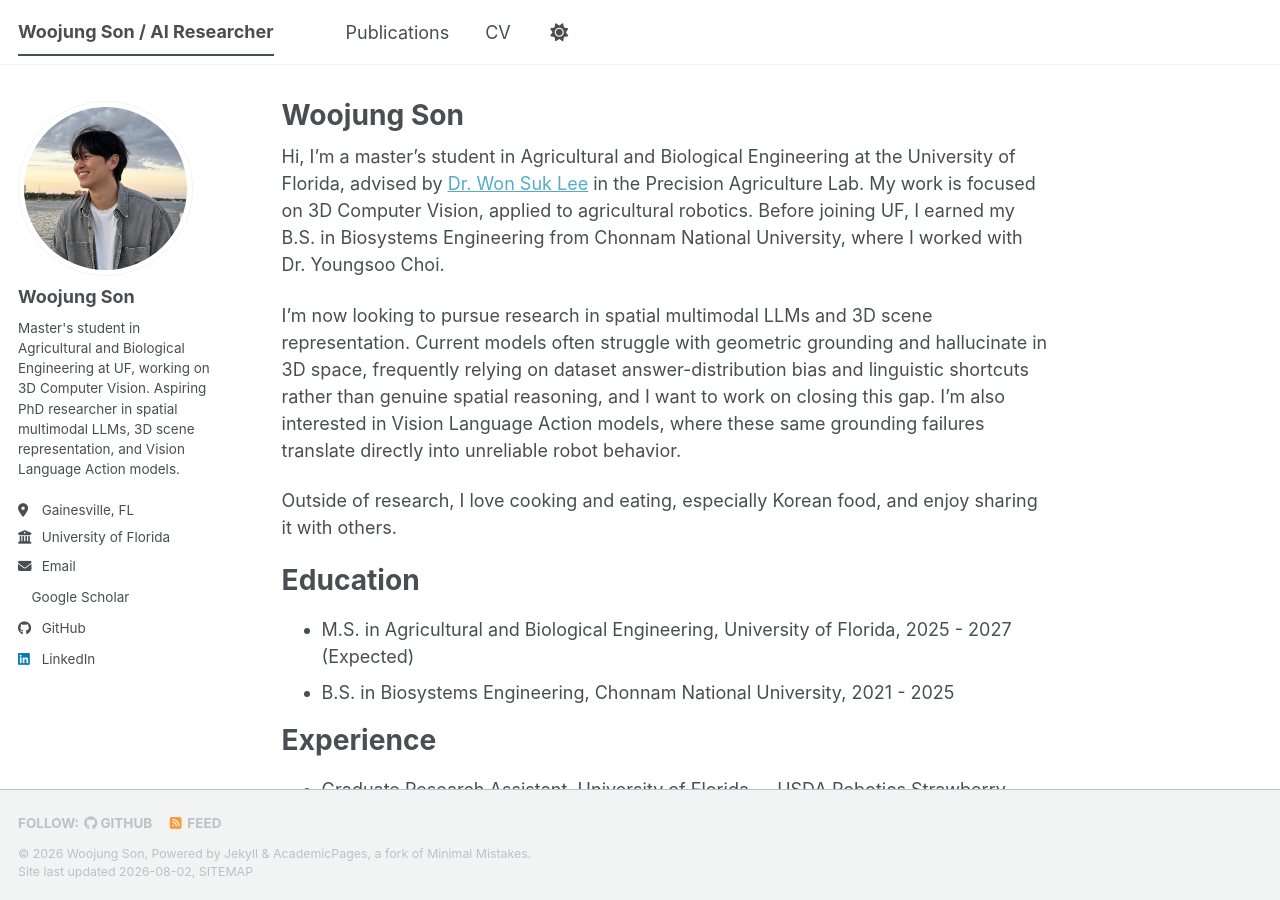
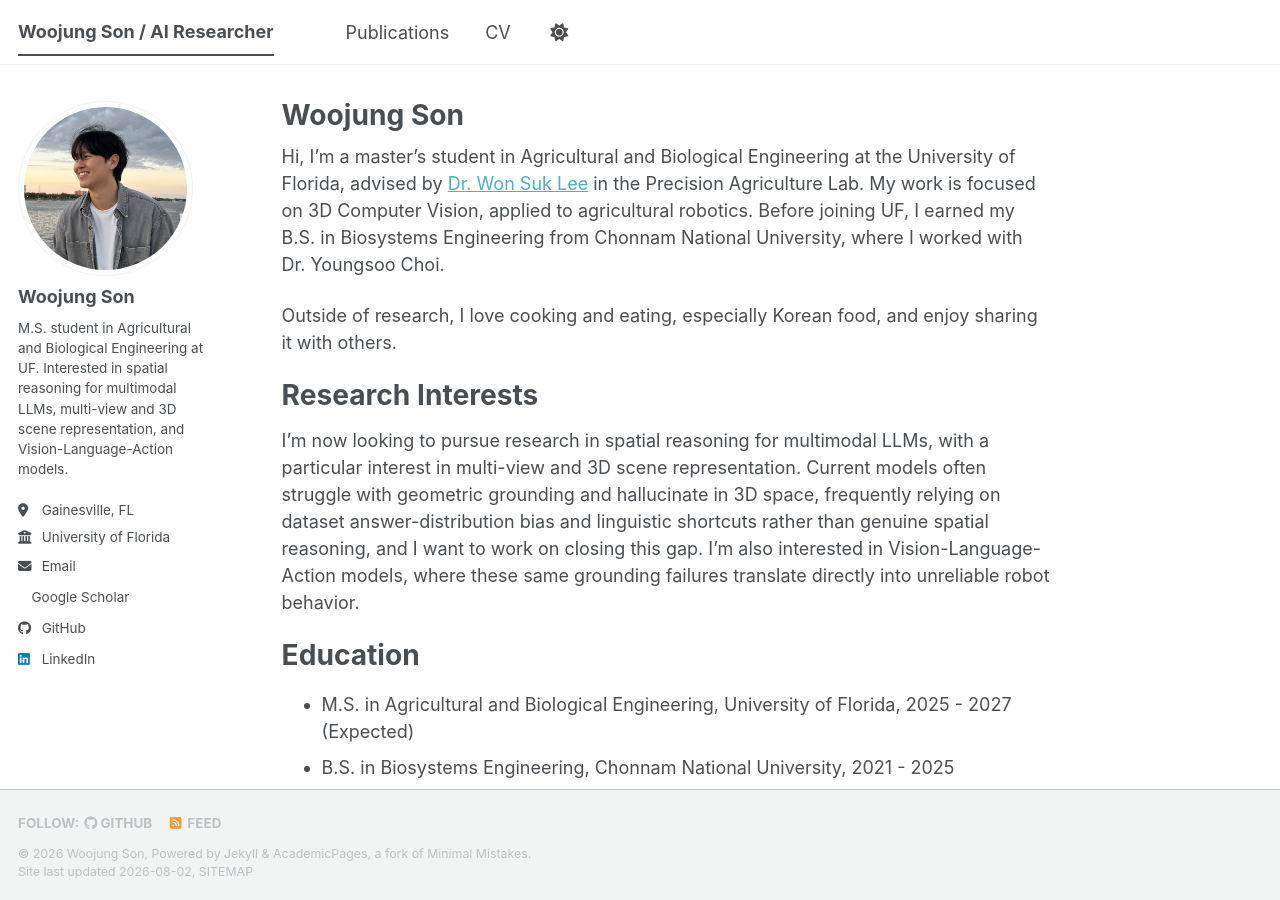
Before and after one commit to wjson2435/wjson2435.github.io, a Jekyll site: the page built from _pages/about.md, in a window 1280 px wide and 900 px high. Built offline with Jekyll 4.4.1, drawn with Linux system fonts in a browser that asks for light colours; a style sheet for code colours, icons or effects is not loaded.

Commit message:
Update research interests, bio, and CV
Rephrase research interests as spatial reasoning in multimodal LLMs,
multi-view and 3D scene representation, and vision-language-action
models across the CV, sidebar bio, and about page. Add a Research
Interests heading to the about page and refresh files/CV.pdf.

Co-Authored-By: Claude Opus 5 <noreply@anthropic.com>

```diff
--- a/_config.yml
+++ b/_config.yml
@@ -26,7 +26,7 @@ author:
   avatar           : "profile.png"
   name             : "Woojung Son"
   pronouns         : # example: "she/her"
-  bio              : "Master's student in Agricultural and Biological Engineering at UF, working on 3D Computer Vision. Aspiring PhD researcher in spatial multimodal LLMs, 3D scene representation, and Vision Language Action models."
+  bio              : "M.S. student in Agricultural and Biological Engineering at UF. Interested in spatial reasoning for multimodal LLMs, multi-view and 3D scene representation, and Vision-Language-Action models."
   location         : "Gainesville, FL"
   employer         : "University of Florida"
   uri              : # URL
--- a/_pages/about.md
+++ b/_pages/about.md
@@ -9,9 +9,11 @@ redirect_from:
 
 Hi, I'm a master's student in Agricultural and Biological Engineering at the University of Florida, advised by [Dr. Won Suk Lee](https://abe.ufl.edu/people/faculty/wonsuk-lee/) in the Precision Agriculture Lab. My work is focused on 3D Computer Vision, applied to agricultural robotics. Before joining UF, I earned my B.S. in Biosystems Engineering from Chonnam National University, where I worked with Dr. Youngsoo Choi.
 
-I'm now looking to pursue research in spatial multimodal LLMs and 3D scene representation. Current models often struggle with geometric grounding and hallucinate in 3D space, frequently relying on dataset answer-distribution bias and linguistic shortcuts rather than genuine spatial reasoning, and I want to work on closing this gap. I'm also interested in Vision Language Action models, where these same grounding failures translate directly into unreliable robot behavior.
+Outside of research, I love cooking and eating, especially Korean food, and enjoy sharing it with others.
 
-Outside of research, I love cooking and eating, especially Korean food, and enjoy sharing it with others.
+Research Interests
+======
+I'm now looking to pursue research in spatial reasoning for multimodal LLMs, with a particular interest in multi-view and 3D scene representation. Current models often struggle with geometric grounding and hallucinate in 3D space, frequently relying on dataset answer-distribution bias and linguistic shortcuts rather than genuine spatial reasoning, and I want to work on closing this gap. I'm also interested in Vision-Language-Action models, where these same grounding failures translate directly into unreliable robot behavior.
 
 Education
 ======
```
Also changed, not shown: 1 other file.
